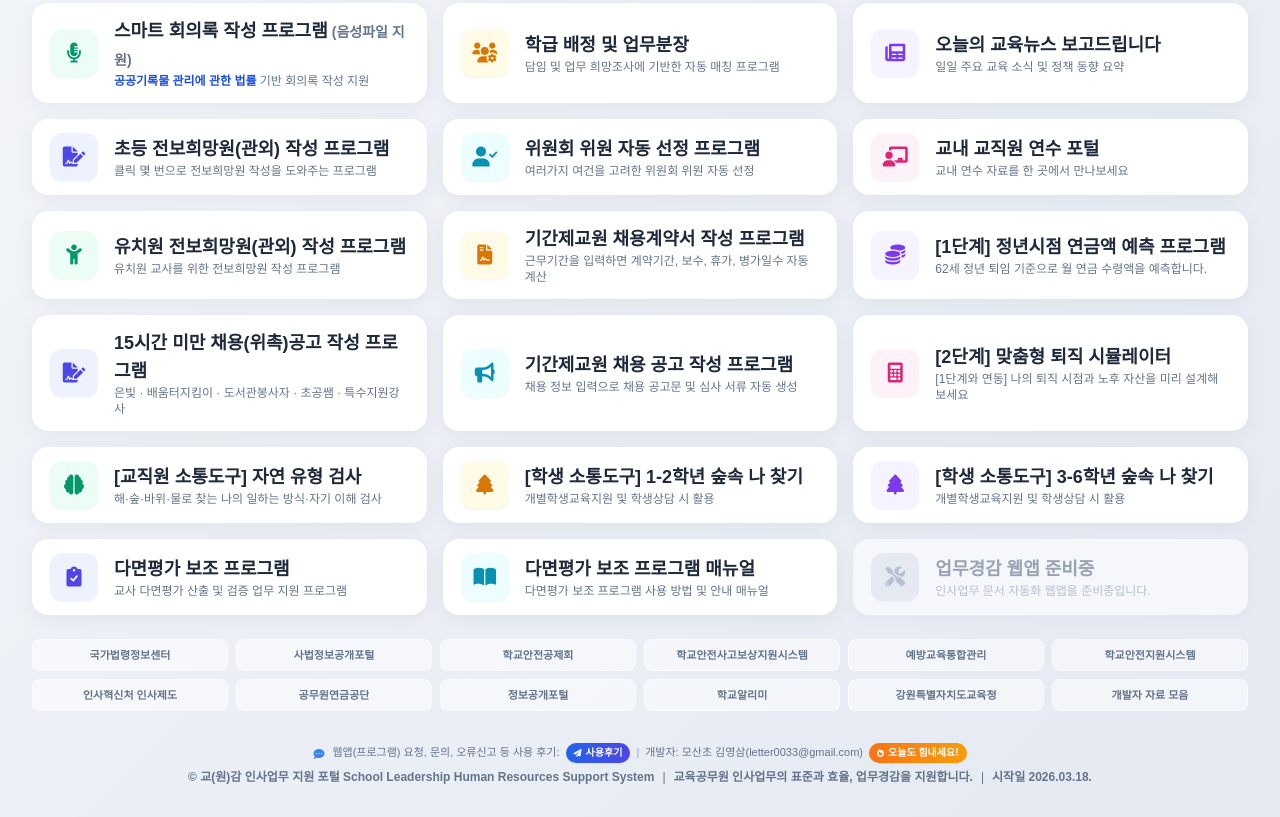
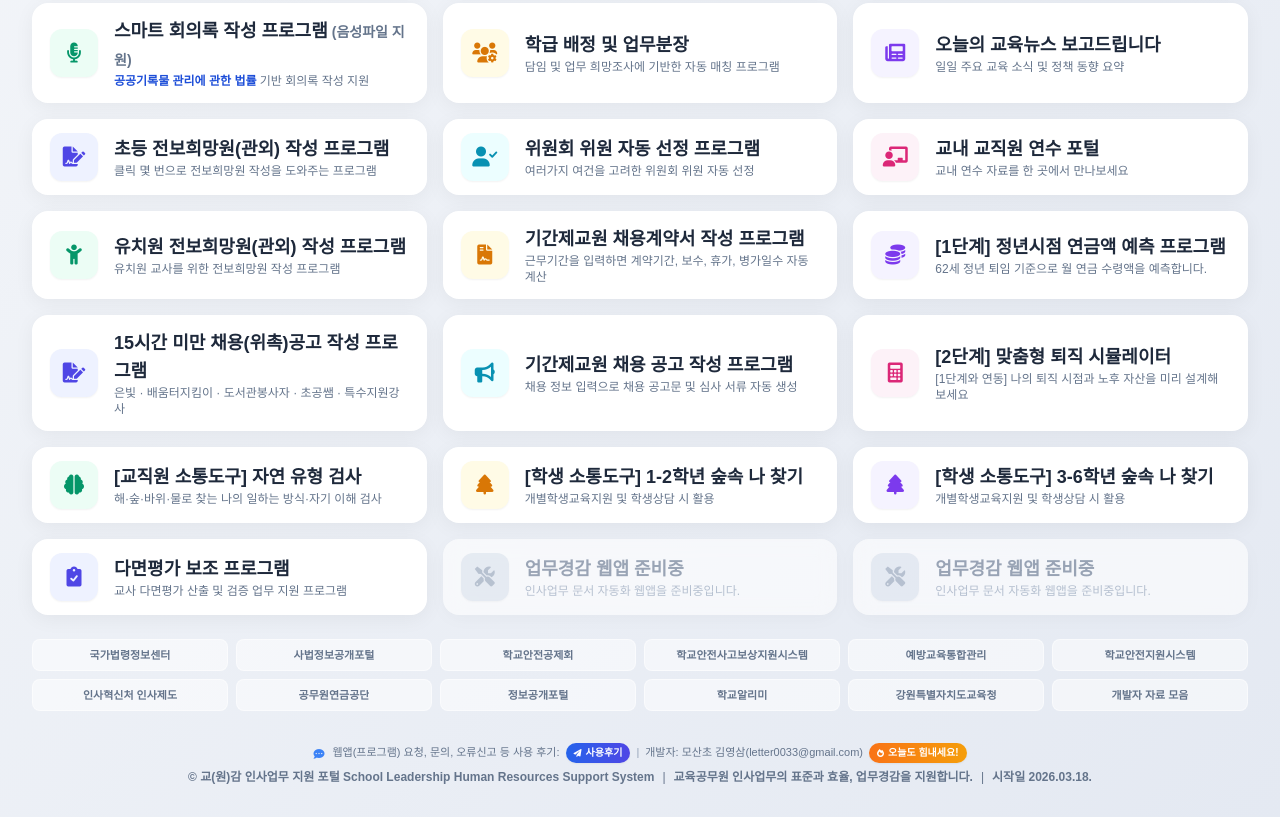
Before and after one commit to letter0033-star/potal, a plain HTML site: page index.html in a window 1280 px wide. Shown: the part 597-1414 px from the top of the page. Drawn offline with nearby package versions, Linux system fonts and the light colour scheme; no server answers; a web font is replaced by a local one.

Commit message:
Add files via upload

```diff
--- a/index.html
+++ b/index.html
@@ -502,14 +502,14 @@
                 </div>
             </a>
 
-            <!-- 배지 26: 다면평가 보조 프로그램 매뉴얼 -->
-            <a href="https://letter0033-star.github.io/evaluation-manual/" target="_blank" class="badge-card white-card card-2 py-3 px-4 gap-4">
-                <div class="icon-box shadow-sm">
-                    <i class="fas fa-book-open text-xl"></i>
-                </div>
-                <div class="flex flex-col text-left">
-                    <span class="text-base md:text-lg font-extrabold text-slate-800">다면평가 보조 프로그램 매뉴얼</span>
-                    <p class="text-slate-500 text-xs font-medium">다면평가 보조 프로그램 사용 방법 및 안내 매뉴얼</p>
+            <!-- 배지 26: 업무경감 웹앱 준비중 -->
+            <a href="#" onclick="event.preventDefault(); alert('준비 중인 서비스입니다.');" class="badge-card white-card card-disabled py-3 px-4 gap-4">
+                <div class="icon-box shadow-sm">
+                    <i class="fas fa-tools text-xl"></i>
+                </div>
+                <div class="flex flex-col text-left">
+                    <span class="text-base md:text-lg font-extrabold text-slate-500">업무경감 웹앱 준비중</span>
+                    <p class="text-slate-400 text-xs font-medium">인사업무 문서 자동화 웹앱을 준비중입니다.</p>
                 </div>
             </a>
 
```
